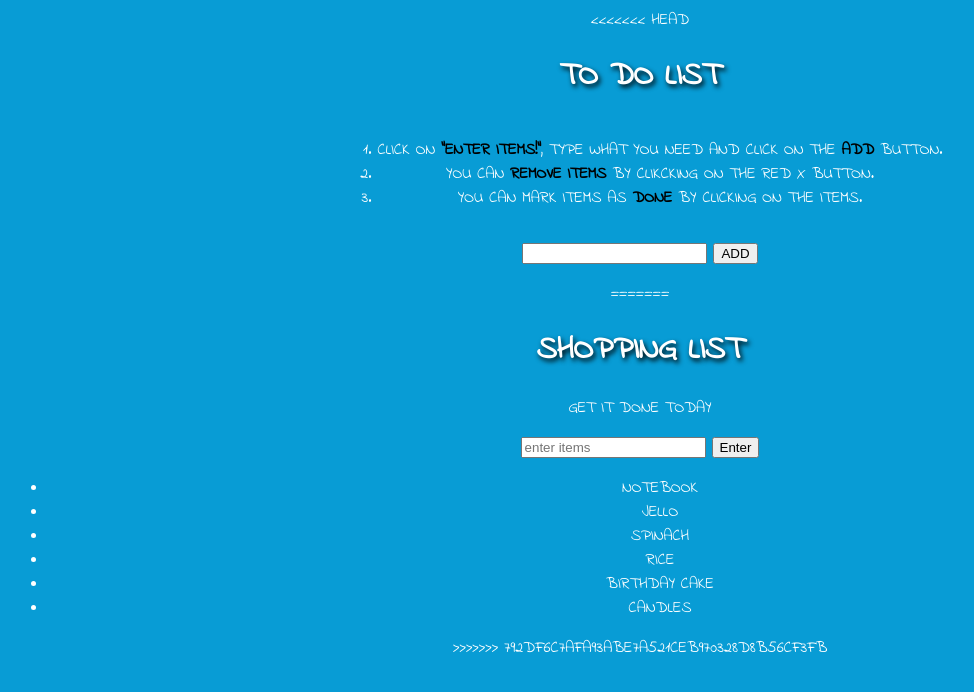
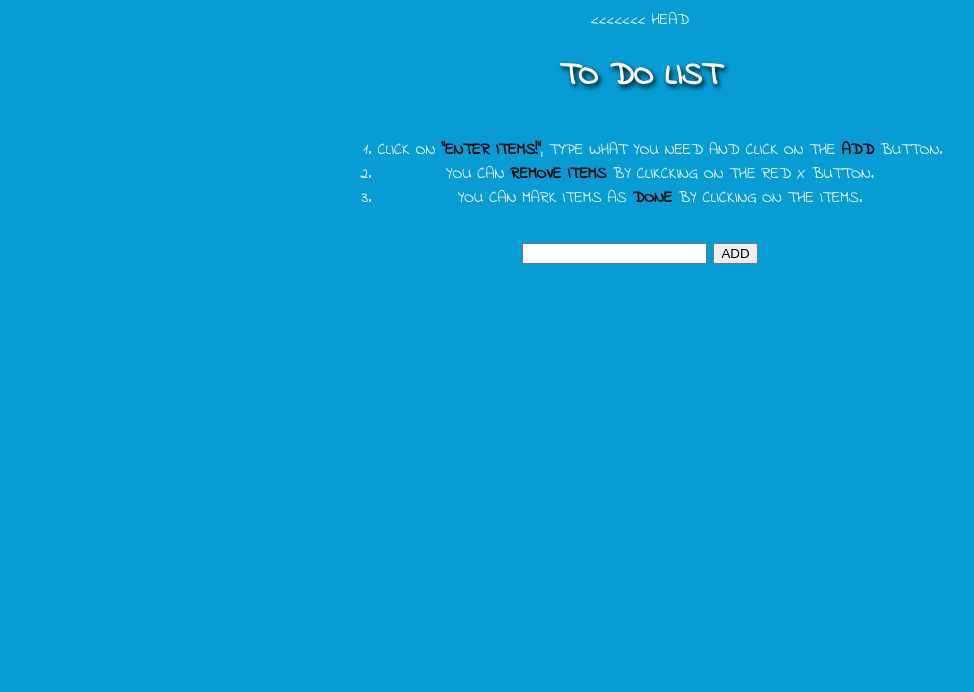
Before and after one commit to tothbinya/shopping, a plain HTML site: page index.html in a window 1280 px wide. Shown: the whole page, without its empty margins (0-974 px from the left). Drawn offline with Linux system fonts and the light colour scheme.

Commit message:
Update index.html

```diff
--- a/index.html
+++ b/index.html
@@ -24,25 +24,3 @@
  	<script type="text/javascript" src="script.js"></script>
 </body>
 </html>
-=======
-	<title>Javascript</title>
-	<link rel="stylesheet" type="text/css" href="style.css">
-</head>
-<body>
- 	<h1>Shopping List</h1>
-	<p id="first">Get it done today</p>
-	<input id = "userinput" type="text" placeholder="enter items">
-	<button id= "enter" >Enter</button>
-	<ul id="list">
-		<li class="bold red" random="23">Notebook</li>
-		<li>Jello</li>
-		<li>Spinach</li>
-		<li>Rice</li>
-		<li>Birthday Cake</li>
-		<li>Candles</li>
-	</ul>
-
-	<script type="text/javascript" src="script2.js"></script>
-</body>
-</html>
->>>>>>> 792df6c7afa93abe7a521ceb970328d8b56cf3fb
```
